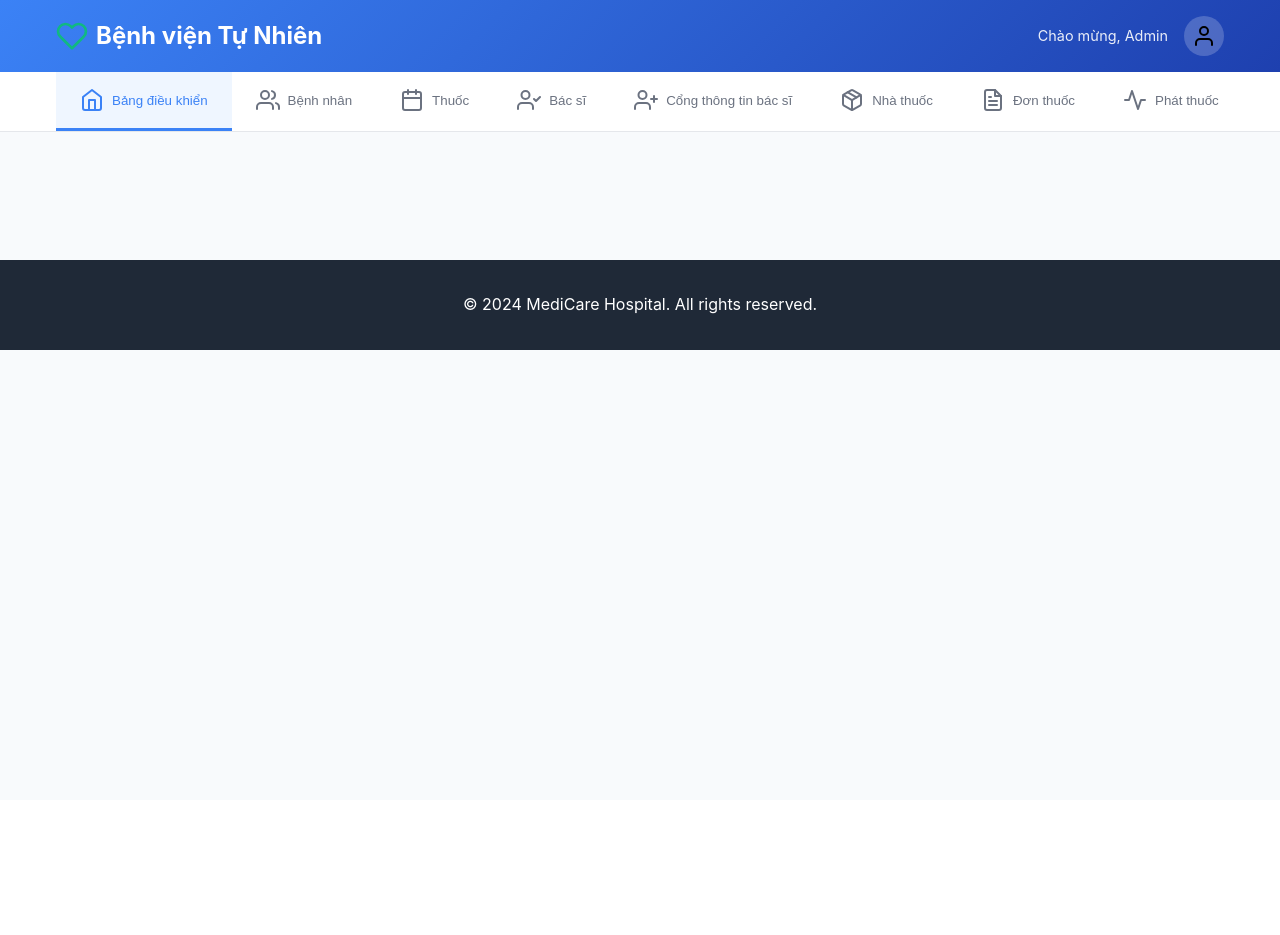
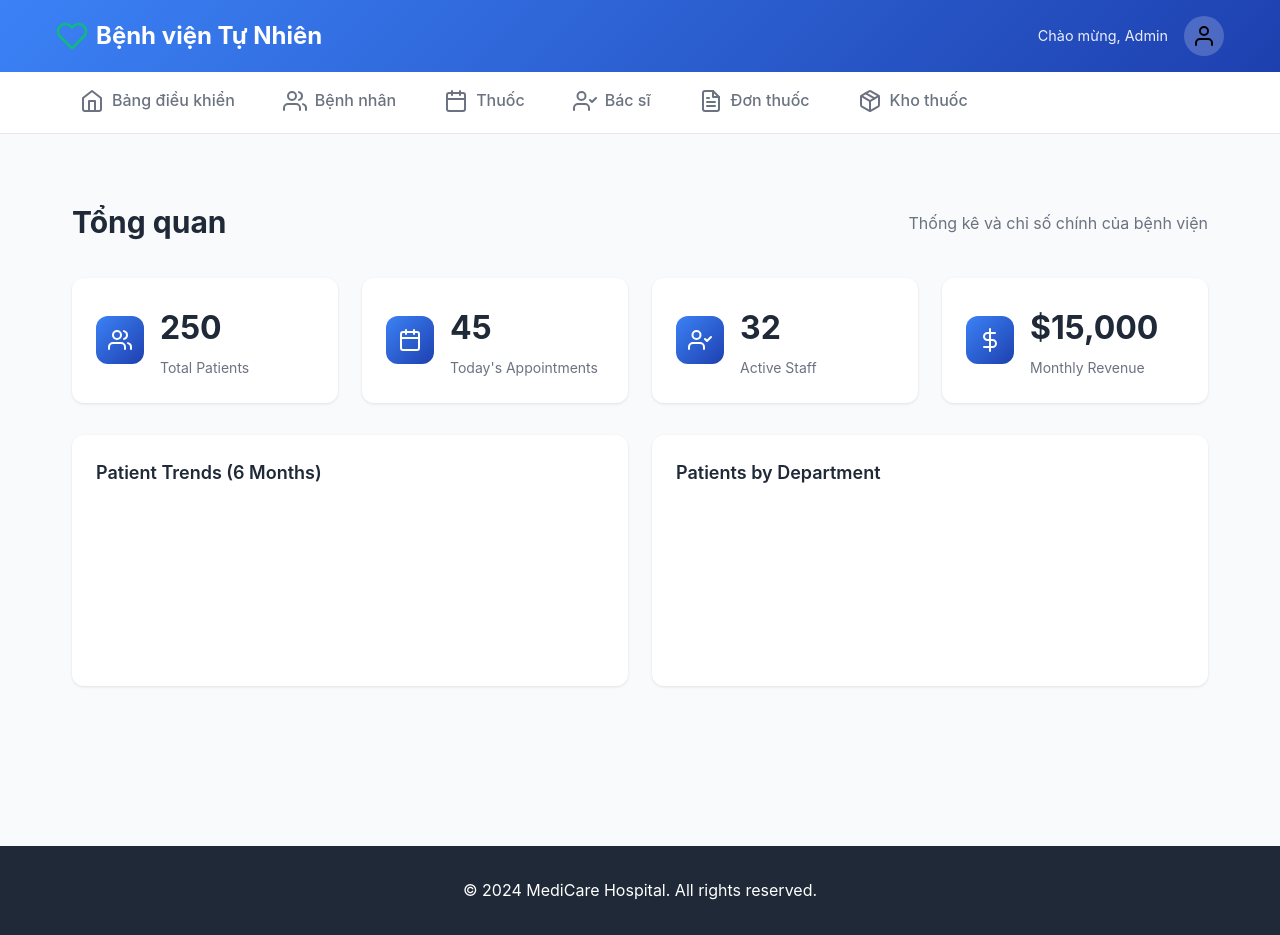
Before and after one commit to Dr-Vphuc/Hospital-Network, a Flask app: template app/frontend/templates/admin/overview.html in a window 1280 px wide. Before the commit the page ends 350 px from the top, so only its background shows below. Run offline with Flask 3, Linux system fonts and the light colour scheme; the template is opened without the code that fills it, so the values that code supplies are empty; a map, chart or similar area stays blank; parts of the project's set-up code (start-up, migrations or seed data) failed here and were passed over.

Commit message:
extract navigation tabs template

```diff
--- a/app/frontend/templates/admin/base/base.html
+++ b/app/frontend/templates/admin/base/base.html
@@ -16,38 +16,47 @@
     <!-- Navigation Tabs -->
     <nav class="nav-tabs">
         <div class="nav-container">
-            <button class="nav-tab active" data-section="dashboard">
+            <a href="{{ url_for('admin.overview') }}"
+               class="nav-tab {% if request.endpoint == 'admin.overview' %}active{% endif %}"
+               style="text-decoration: none;">
                 <i data-feather="home"></i>
                 <span>Bảng điều khiển</span>
-            </button>
-            <button class="nav-tab" data-section="patients">
+            </a>
+
+            <a href="{{ url_for('admin.patients') }}"
+               class="nav-tab {% if request.endpoint == 'admin.patients' %}active{% endif %}"
+               style="text-decoration: none;">
                 <i data-feather="users"></i>
                 <span>Bệnh nhân</span>
-            </button>
-            <button class="nav-tab" data-section="appointments">
+            </a>
+
+            <a href="{{ url_for('admin.medicines') }}"
+               class="nav-tab {% if request.endpoint == 'admin.medicines' %}active{% endif %}"
+               style="text-decoration: none;">
                 <i data-feather="calendar"></i>
                 <span>Thuốc</span>
-            </button>
-            <button class="nav-tab" data-section="staff">
+            </a>
+
+            <a href="{{ url_for('admin.doctors') }}"
+               class="nav-tab {% if request.endpoint == 'admin.doctors' %}active{% endif %}"
+               style="text-decoration: none;">
                 <i data-feather="user-check"></i>
                 <span>Bác sĩ</span>
-            </button>
-            <button class="nav-tab" data-section="doctor-portal">
-                <i data-feather="user-plus"></i>
-                <span>Cổng thông tin bác sĩ</span>
-            </button>
-            <button class="nav-tab" data-section="pharmacy">
-                <i data-feather="package"></i>
-                <span>Nhà thuốc</span>
-            </button>
-            <button class="nav-tab" data-section="prescriptions">
+            </a>
+
+            <a href="{{ url_for('admin.prescriptions') }}"
+               class="nav-tab {% if request.endpoint == 'admin.prescriptions' %}active{% endif %}"
+               style="text-decoration: none;">
                 <i data-feather="file-text"></i>
                 <span>Đơn thuốc</span>
-            </button>
-            <button class="nav-tab" data-section="dispensing">
-                <i data-feather="activity"></i>
-                <span>Phát thuốc</span>
-            </button>
+            </a>
+
+            <a href="{{ url_for('admin.pharmacy') }}"
+               class="nav-tab {% if request.endpoint == 'admin.pharmacy' %}active{% endif %}"
+               style="text-decoration: none;">
+                <i data-feather="package"></i>
+                <span>Kho thuốc</span>
+            </a>
         </div>
     </nav>
 
--- a/app/frontend/templates/admin/overview.html
+++ b/app/frontend/templates/admin/overview.html
@@ -3,5 +3,66 @@
 {% block title %}Admin Overview{% endblock %}
 
 {% block content %}
+<!-- Main Content -->
+    <main class="main-content">
+        <!-- Dashboard Section -->
+        <section id="dashboard" class="content-section active">
+            <div class="section-header">
+                <h2>Tổng quan</h2>
+                <p>Thống kê và chỉ số chính của bệnh viện</p>
+            </div>
 
+            <!-- Stats Cards -->
+            <div class="stats-grid">
+                <div class="stat-card">
+                    <div class="stat-icon">
+                        <i data-feather="users"></i>
+                    </div>
+                    <div class="stat-content">
+                        <h3>250</h3>
+                        <p>Total Patients</p>
+                    </div>
+                </div>
+                <div class="stat-card">
+                    <div class="stat-icon">
+                        <i data-feather="calendar"></i>
+                    </div>
+                    <div class="stat-content">
+                        <h3>45</h3>
+                        <p>Today's Appointments</p>
+                    </div>
+                </div>
+                <div class="stat-card">
+                    <div class="stat-icon">
+                        <i data-feather="user-check"></i>
+                    </div>
+                    <div class="stat-content">
+                        <h3>32</h3>
+                        <p>Active Staff</p>
+                    </div>
+                </div>
+                <div class="stat-card">
+                    <div class="stat-icon">
+                        <i data-feather="dollar-sign"></i>
+                    </div>
+                    <div class="stat-content">
+                        <h3>$15,000</h3>
+                        <p>Monthly Revenue</p>
+                    </div>
+                </div>
+            </div>
+
+            <!-- Charts Container -->
+            <div class="charts-container">
+                <div class="chart-card">
+                    <h3>Patient Trends (6 Months)</h3>
+                    <canvas id="patientTrendsChart"></canvas>
+                </div>
+                <div class="chart-card">
+                    <h3>Patients by Department</h3>
+                    <canvas id="departmentChart"></canvas>
+                </div>
+            </div>
+        </section>
+    </main>
 {% endblock %}
```
Also changed, not shown: app/backend/api/admin/routes.py (+25 -0 lines), app/frontend/templates/admin/doctors.html (added, +42 -0 lines), app/frontend/templates/admin/medicines.html (added, +38 -0 lines), app/frontend/templates/admin/patients.html (added, +43 -0 lines), app/frontend/templates/admin/pharmacy.html (added, +49 -0 lines), app/frontend/templates/admin/prescriptions.html (added, +38 -0 lines).
